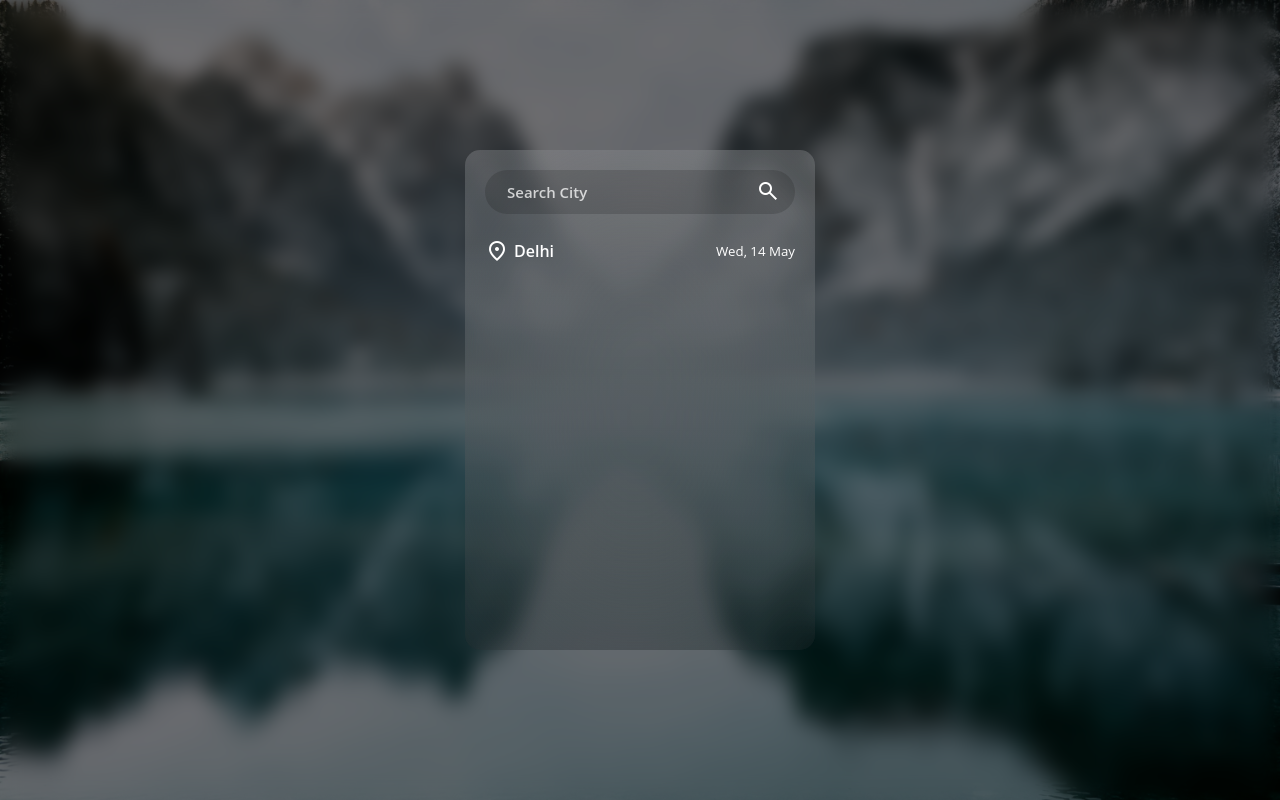
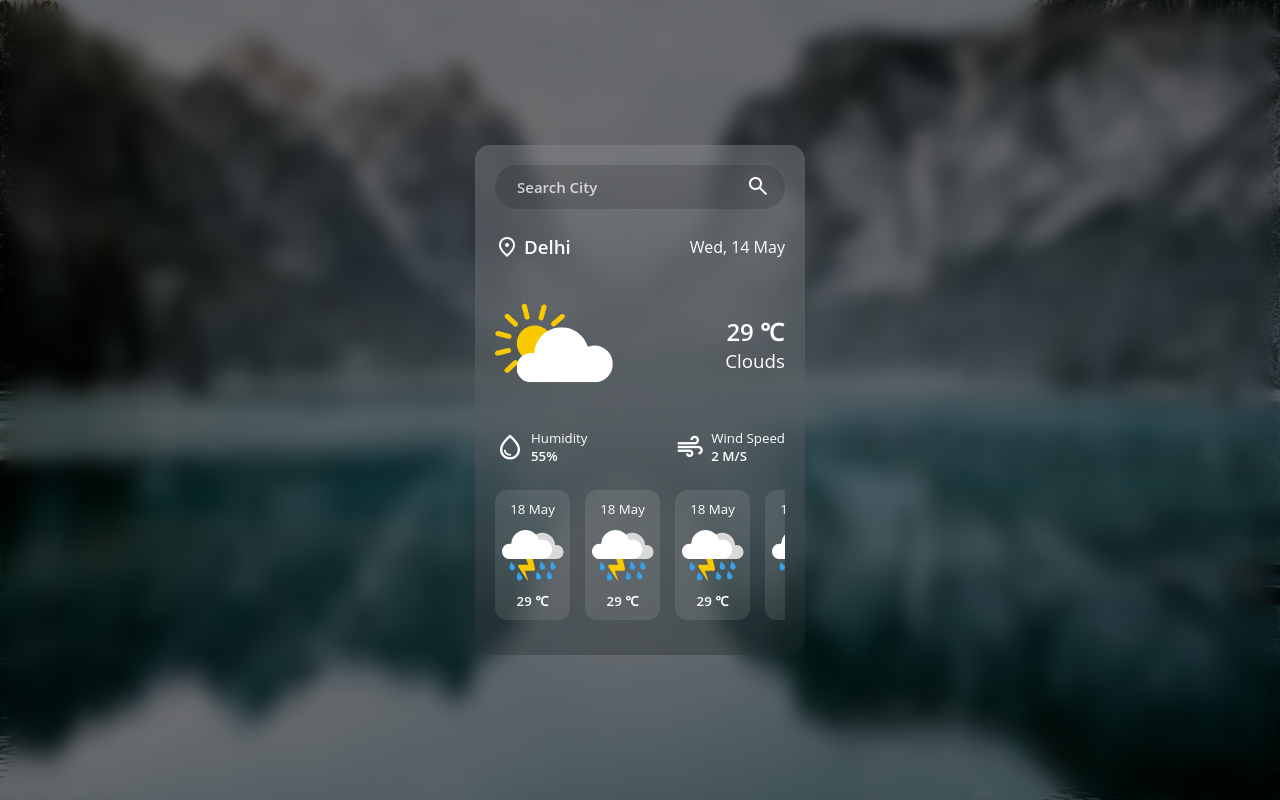
Before and after one commit to aryandas2911/Weather-App, a plain HTML site: page index.html in a window 1280 px wide. Drawn offline with nearby package versions, Linux system fonts and the light colour scheme.

Commit message:
Added Weather Summary, conditions and forecast items container with HTML and CSS

```diff
--- a/index.html
+++ b/index.html
@@ -23,10 +23,79 @@
         <div class="location-date">
           <div class="location-container">
             <span class="material-symbols-outlined"> location_on </span>
-            <h4 class="location-name">Delhi</h4>
+            <h3 class="location-name">Delhi</h3>
           </div>
           <div class="date-container">
-            <h5 class="current-date regular-txt">Wed, 14 May</h5>
+            <h4 class="current-date regular-txt">Wed, 14 May</h4>
+          </div>
+        </div>
+
+        <div class="weather-summary">
+          <img src="assets/weather/clouds.svg" class="weather-summary-img" />
+          <div class="weather-summary-info">
+            <h1 class="temp-info">29 ℃</h1>
+            <h3 class="condition regular-txt">Clouds</h3>
+          </div>
+        </div>
+
+        <div class="weather-conditions">
+          <div class="condition-item">
+            <span class="material-symbols-outlined"> water_drop </span>
+            <div class="conditions-info">
+              <h5 class="regular-txt">Humidity</h5>
+              <h5 class="humidity-value">55%</h5>
+            </div>
+          </div>
+
+          <div class="condition-item">
+            <span class="material-symbols-outlined"> air </span>
+            <div class="conditions-info">
+              <h5 class="regular-txt">Wind Speed</h5>
+              <h5 class="wind-value">2 M/S</h5>
+            </div>
+          </div>
+        </div>
+
+        <div class="forecast-items-container">
+          <div class="forecast-item">
+            <h5 class="forecast-item-date regular-txt">18 May</h5>
+            <img
+              src="assets/weather/thunderstorm.svg"
+              class="forecast-item-img"
+            />
+            <h5 class="forecast-item-temp">29 ℃</h5>
+          </div>
+          <div class="forecast-item">
+            <h5 class="forecast-item-date regular-txt">18 May</h5>
+            <img
+              src="assets/weather/thunderstorm.svg"
+              class="forecast-item-img"
+            />
+            <h5 class="forecast-item-temp">29 ℃</h5>
+          </div>
+          <div class="forecast-item">
+            <h5 class="forecast-item-date regular-txt">18 May</h5>
+            <img
+              src="assets/weather/thunderstorm.svg"
+              class="forecast-item-img"
+            />
+            <h5 class="forecast-item-temp">29 ℃</h5>
+          </div>
+          <div class="forecast-item">
+            <h5 class="forecast-item-date regular-txt">18 May</h5>
+            <img
+              src="assets/weather/thunderstorm.svg"
+              class="forecast-item-img"
+            />
+            <h5 class="forecast-item-temp">29 ℃</h5>
+          </div>
+          <div class="forecast-item">
+            <h5 class="forecast-item-date regular-txt">18 May</h5>
+            <img
+              src="assets/weather/thunderstorm.svg"
+              class="forecast-item-img"
+            />
+            <h5 class="forecast-item-temp">29 ℃</h5>
           </div>
         </div>
       </section>
--- a/style.css
+++ b/style.css
@@ -36,8 +36,8 @@ body::before{
 
 /* Weather app */
 .main-container {
-    height: 500px;
-    width: 350px;
+    height: 510px;
+    width: 330px;
     z-index: 1;
     border-radius: 15px;
     background: linear-gradient(to top, rgba(0, 0, 0, 0.15),rgba(255, 255, 255, 0.15) );
@@ -87,7 +87,9 @@ body::before{
 
 /* Weather Info Container */
 .weather-info{
-
+  display: flex;
+  flex-direction: column;
+  gap: 25px;
 }
 
 /* Location Date Container */
@@ -103,3 +105,85 @@ body::before{
     align-items: center;
     gap: 5px;
 }
+
+/* Weather Summary Container */
+.weather-summary{
+    display: flex;
+    justify-content: space-between;
+    align-items: center;
+}
+
+/* Weather Summary Image */
+.weather-summary-img{
+    width: 120px;
+    height: 120px;
+}
+
+/* Weather Summary Info */
+.weather-summary-info{
+    display: flex;
+    flex-direction: column;
+    align-items: center;
+    justify-content: center;
+    text-align: end;
+}
+
+/* Weather Conditions Container */
+.weather-conditions{
+    display: flex;
+    justify-content: space-between;
+}
+
+/* Condition Item */
+.condition-item{
+    display: flex;
+    align-items: center;
+    gap: 6px;
+    justify-content: center;
+}
+
+/* Increase icon size */
+.condition-item span{
+    font-size: 30px;
+}
+
+/* Forecast Items Container */
+.forecast-items-container{
+    display: flex;
+    gap: 15px;
+    overflow-x: scroll;
+    padding-bottom: 12px;
+}
+
+/* Forecast Items Container Scrollbar */
+.forecast-items-container::-webkit-scrollbar{
+    height: 8px;
+}
+
+.forecast-items-container::-webkit-scrollbar-track{
+    background-color: rgb(0, 0, 0, 0.1);
+    border-radius: 99px;
+}
+
+.forecast-items-container::-webkit-scrollbar-thumb{
+    background-color: rgb(0, 0, 0, 0.15);
+    border-radius: 99px;
+}
+
+/* Forecast Item Individual */
+.forecast-item{
+    width: 75px;
+    background: rgb(255,255,255,0.1);
+    display: flex;
+    flex-direction: column;
+    align-items: center;
+    gap: 6px;
+    padding: 10px;
+    border-radius: 12px;
+}
+
+/* Forecast Item Image */
+.forecast-item-img{
+    width: 62px;
+    height: 62px;
+}
```
